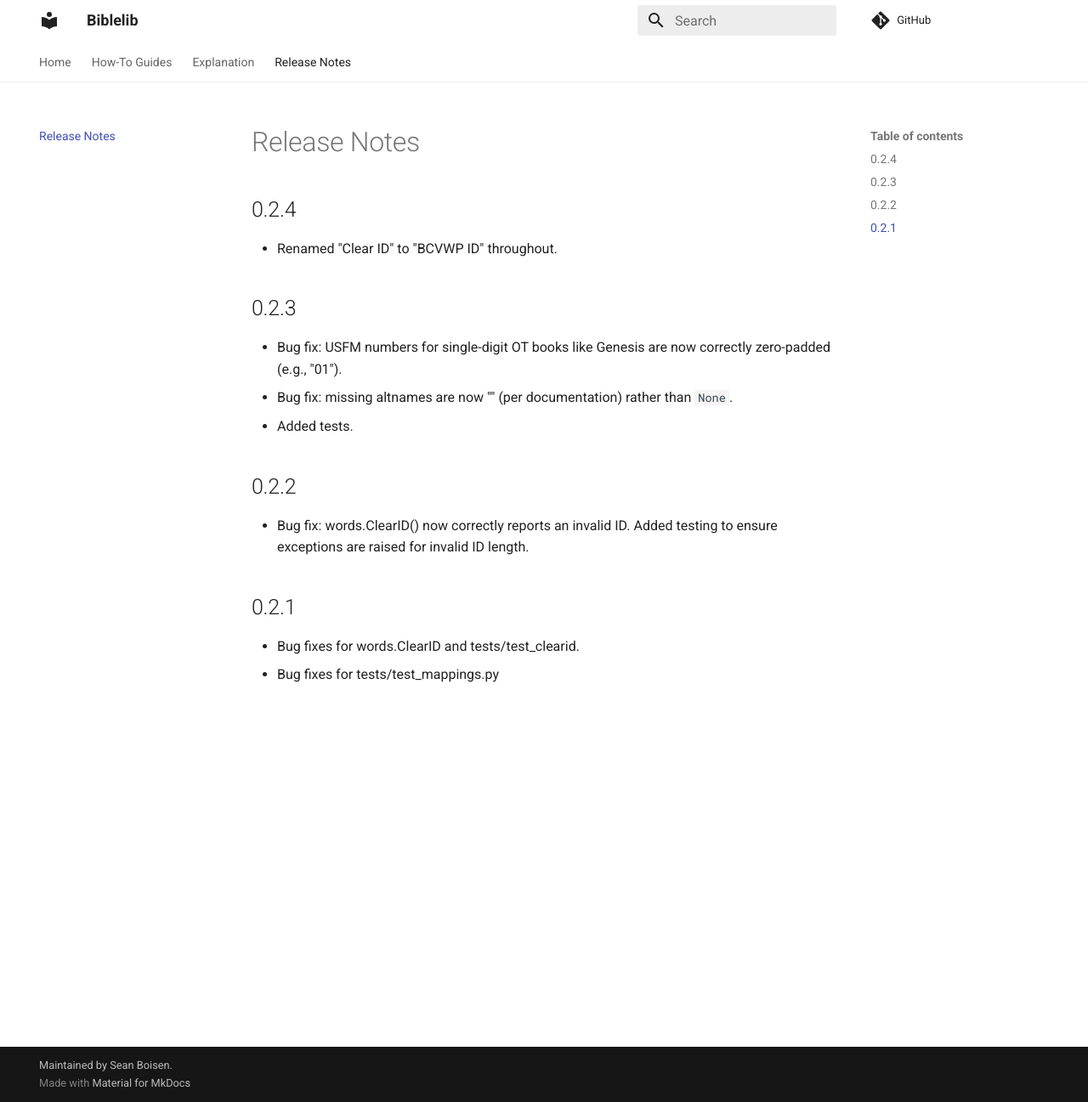
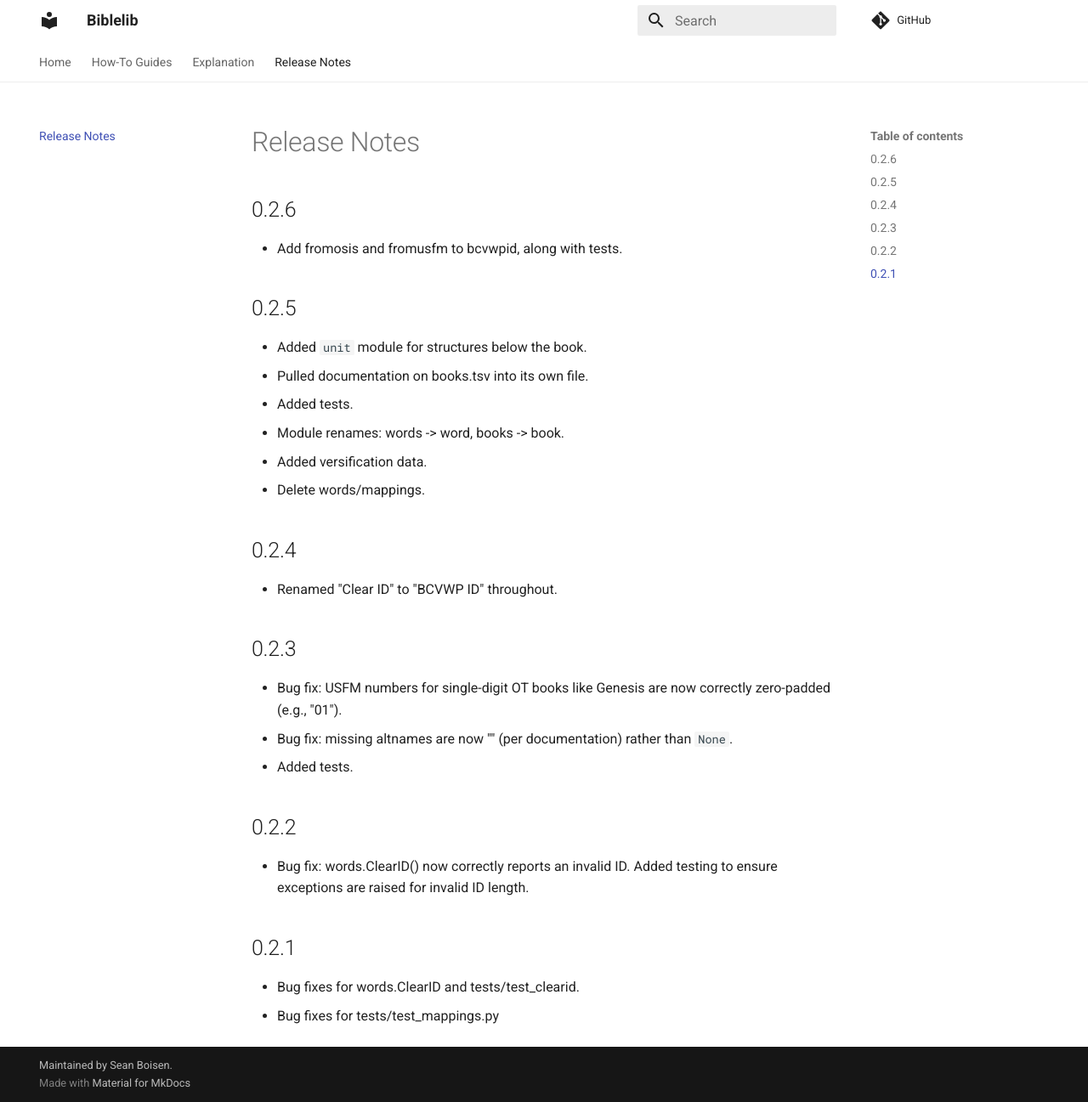
Before and after one commit to Clear-Bible/Biblelib, an MkDocs documentation site: the page built from docs/ReleaseNotes.md, in a window 1280 px wide and 1297 px high. Shown: the whole window at 85% size. Built offline with MkDocs 1.6.1 and Material for MkDocs 9.7.7, drawn with Linux system fonts in a browser that asks for light colours; comment, search, counter and statistics services are not loaded.

Commit message:
Notes for 0.2.5 and 0.2.6

```diff
--- a/docs/ReleaseNotes.md
+++ b/docs/ReleaseNotes.md
@@ -1,4 +1,17 @@
 # Release Notes
+
+## 0.2.6
+
+- Add fromosis and fromusfm to bcvwpid, along with tests.
+
+## 0.2.5
+
+- Added `unit` module for structures below the book.
+- Pulled documentation on books.tsv into its own file.
+- Added tests.
+- Module renames: words -> word, books -> book.
+- Added versification data.
+- Delete words/mappings.
 
 ## 0.2.4
 
```
